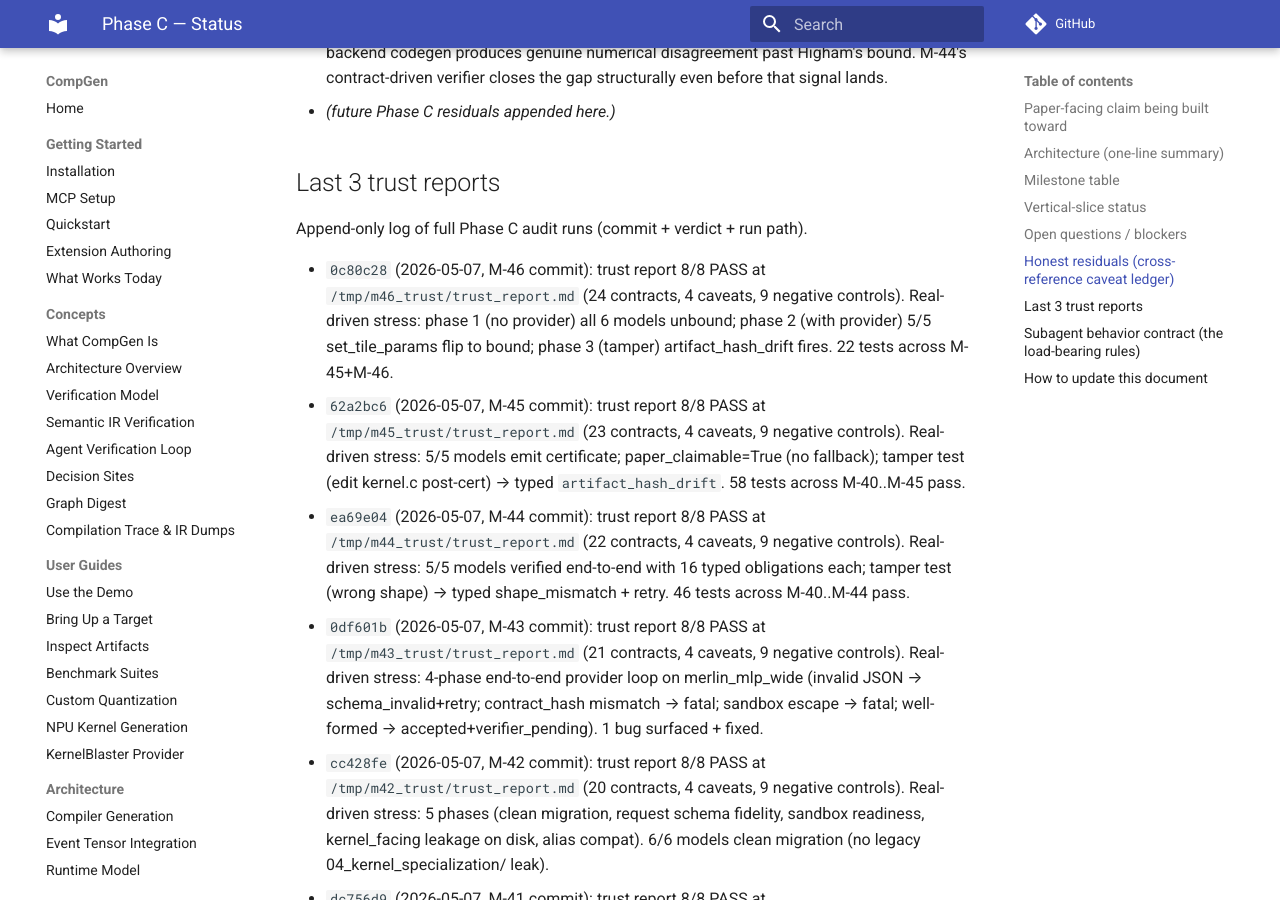
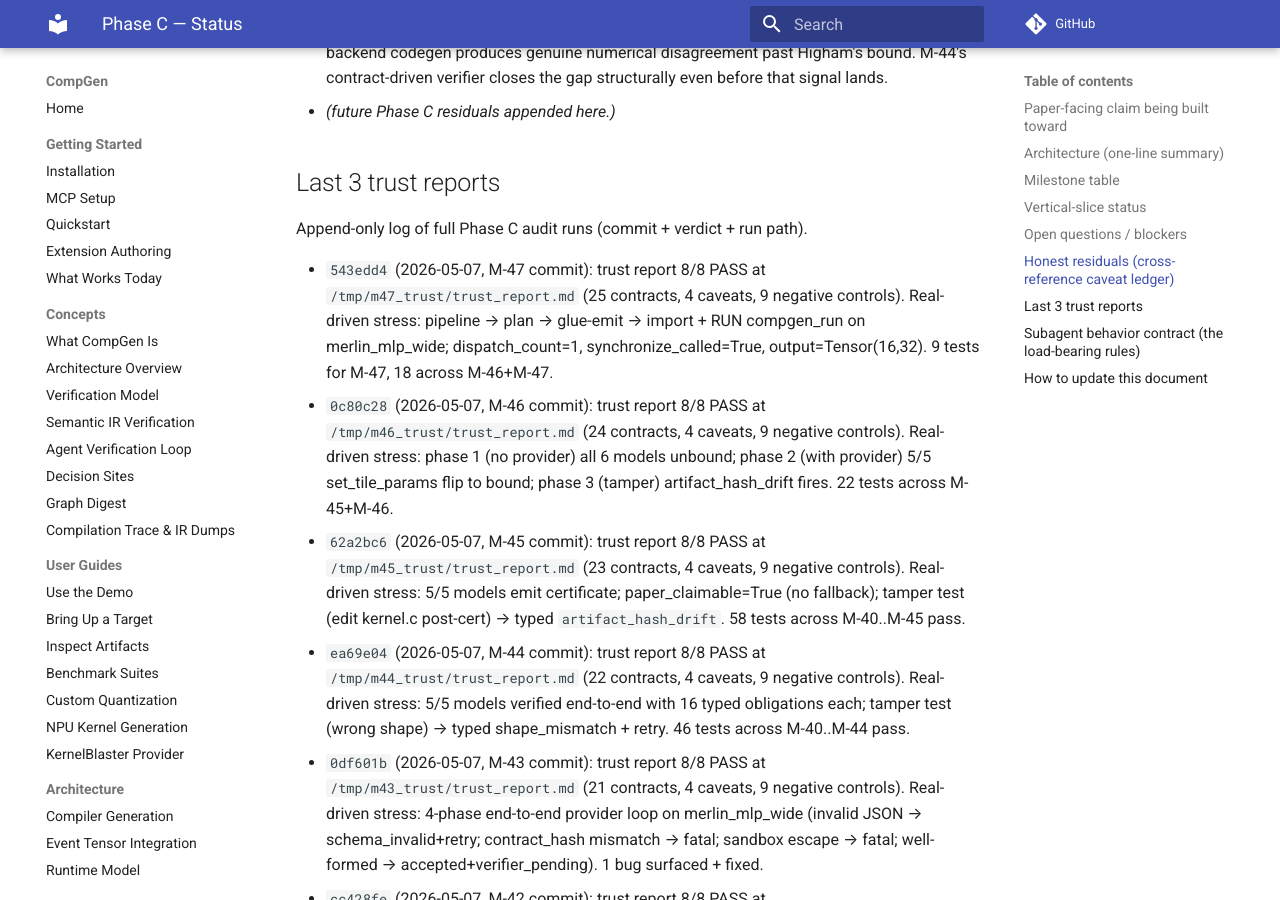
Before and after one commit to copparihollmann/RuntimeCompGen, an MkDocs documentation site: the page built from docs/phase_c_status.md, in a window 1280 px wide and 900 px high, scrolled down 5096 px. Built offline with MkDocs 1.6.1 and Material for MkDocs 9.7.7, drawn with Linux system fonts in a browser that asks for light colours; comment, search, counter and statistics services are not loaded; some of the changed text lies outside the part shown.

Commit message:
docs(phase_c): M-47 → status doc backfilled with commit hash + trust report

```diff
--- a/docs/phase_c_status.md
+++ b/docs/phase_c_status.md
@@ -1,6 +1,6 @@
 # Phase C — Status
 
-_Last updated: 2026-05-07_  ·  _Current head: `0c80c28`_  ·  _Trust report: `/tmp/m46_trust/trust_report.md` (8/8 PASS at `62a2bc6`, 24 contracts)_
+_Last updated: 2026-05-07_  ·  _Current head: `543edd4`_  ·  _Trust report: `/tmp/m47_trust/trust_report.md` (8/8 PASS at `0c80c28`, 25 contracts)_
 
 This is the canonical Phase C tracker. Every Phase C milestone's done
 condition includes updating this document with the new commit hash,
@@ -50,7 +50,7 @@ Status legend: `planned` → `in_progress` → `complete` (tests green + commit
 | M-44  | Contract-driven verifier checklist (LOAD-BEARING) | complete | `ea69e04` | `python/compgen/kernels/contract_verifier.py`, `graph_compilation/kernel_codegen_response.py` (M-44 hook + reconstruct_contract), `tests/kernels/test_contract_verifier.py`, `docs/realness/m44_contract_driven_verifier.yaml` | 12 (M-44), 46 across M-40..M-44, real-driven stress: 5/5 models verified end-to-end, tampered shape correctly typed |
 | M-45  | Kernel certificate                            | complete    | `62a2bc6` | `python/compgen/kernels/kernel_certificate.py`, `graph_compilation/kernel_codegen_response.py` (M-45 hook on verified path), `mcp/tools/kernel_codegen.py` (inspect surfaces cert + validation), `tests/kernels/test_kernel_certificate.py`, `docs/realness/m45_kernel_certificate.yaml` | 12 (M-45) + 46 from M-40..M-44 (58 total kernel-track tests), 5/5 models emit cert + validate; tamper → typed artifact_hash_drift |
 | M-46  | Plan ↔ certified-kernels link                 | complete    | `0c80c28` | `python/compgen/runtime/execution_plan.py` (RegionKernelBinding + validate_with_run_dir), `python/compgen/graph_compilation/execution_plan_emit.py`, `run.py` + `__main__.py` (boundary + flag), `tests/runtime/test_region_kernel_binding.py`, `docs/realness/m46_plan_kernel_binding.yaml` | 10 (M-46) + 12 (M-45), 5/5 models flip unbound→bound on cert emit, tamper → typed artifact_hash_drift |
-| M-47  | Python SYNC plan executor                     | complete    | _pending_ | `python/compgen/runtime/glue_emit/{__init__,python_sync}.py`, `python/compgen/graph_compilation/run.py` (--stop-after glue-emit boundary), `tests/runtime/test_glue_emit_python_sync.py`, `docs/realness/m47_python_sync_executor.yaml` | 9 (M-47), real-driven stress: imported emitted module + ran compgen_run end-to-end, output=(16,32) Tensor |
+| M-47  | Python SYNC plan executor                     | complete    | `543edd4` | `python/compgen/runtime/glue_emit/{__init__,python_sync}.py`, `python/compgen/graph_compilation/run.py` (--stop-after glue-emit boundary), `tests/runtime/test_glue_emit_python_sync.py`, `docs/realness/m47_python_sync_executor.yaml` | 9 (M-47), real-driven stress: imported emitted module + ran compgen_run end-to-end, output=(16,32) Tensor |
 | M-48  | Runtime plan assertions                       | planned     | —       | —                                                                                     | —          |
 | M-49  | Glue differential — paper-facing              | planned     | —       | —                                                                                     | —          |
 | M-50  | SetDispatchMode as Recipe IR decision         | planned     | —       | —                                                                                     | —          |
@@ -79,6 +79,7 @@ Status legend: `planned` → `in_progress` → `complete` (tests green + commit
 
 Append-only log of full Phase C audit runs (commit + verdict + run path).
 
+- `543edd4` (2026-05-07, M-47 commit): trust report 8/8 PASS at `/tmp/m47_trust/trust_report.md` (25 contracts, 4 caveats, 9 negative controls). Real-driven stress: pipeline → plan → glue-emit → import + RUN compgen_run on merlin_mlp_wide; dispatch_count=1, synchronize_called=True, output=Tensor(16,32). 9 tests for M-47, 18 across M-46+M-47.
 - `0c80c28` (2026-05-07, M-46 commit): trust report 8/8 PASS at `/tmp/m46_trust/trust_report.md` (24 contracts, 4 caveats, 9 negative controls). Real-driven stress: phase 1 (no provider) all 6 models unbound; phase 2 (with provider) 5/5 set_tile_params flip to bound; phase 3 (tamper) artifact_hash_drift fires. 22 tests across M-45+M-46.
 - `62a2bc6` (2026-05-07, M-45 commit): trust report 8/8 PASS at `/tmp/m45_trust/trust_report.md` (23 contracts, 4 caveats, 9 negative controls). Real-driven stress: 5/5 models emit certificate; paper_claimable=True (no fallback); tamper test (edit kernel.c post-cert) → typed `artifact_hash_drift`. 58 tests across M-40..M-45 pass.
 - `ea69e04` (2026-05-07, M-44 commit): trust report 8/8 PASS at `/tmp/m44_trust/trust_report.md` (22 contracts, 4 caveats, 9 negative controls). Real-driven stress: 5/5 models verified end-to-end with 16 typed obligations each; tamper test (wrong shape) → typed shape_mismatch + retry. 46 tests across M-40..M-44 pass.
```
